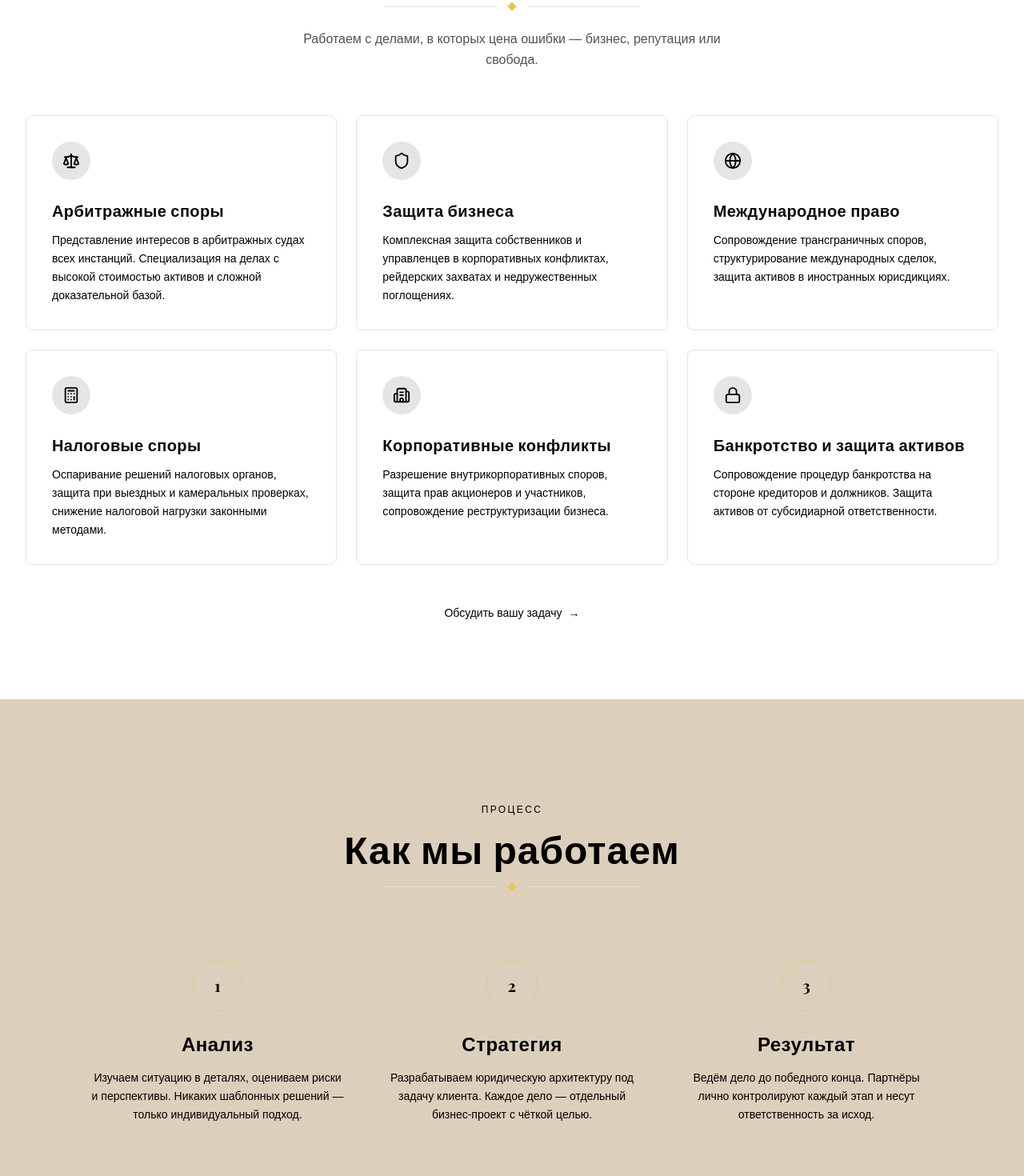
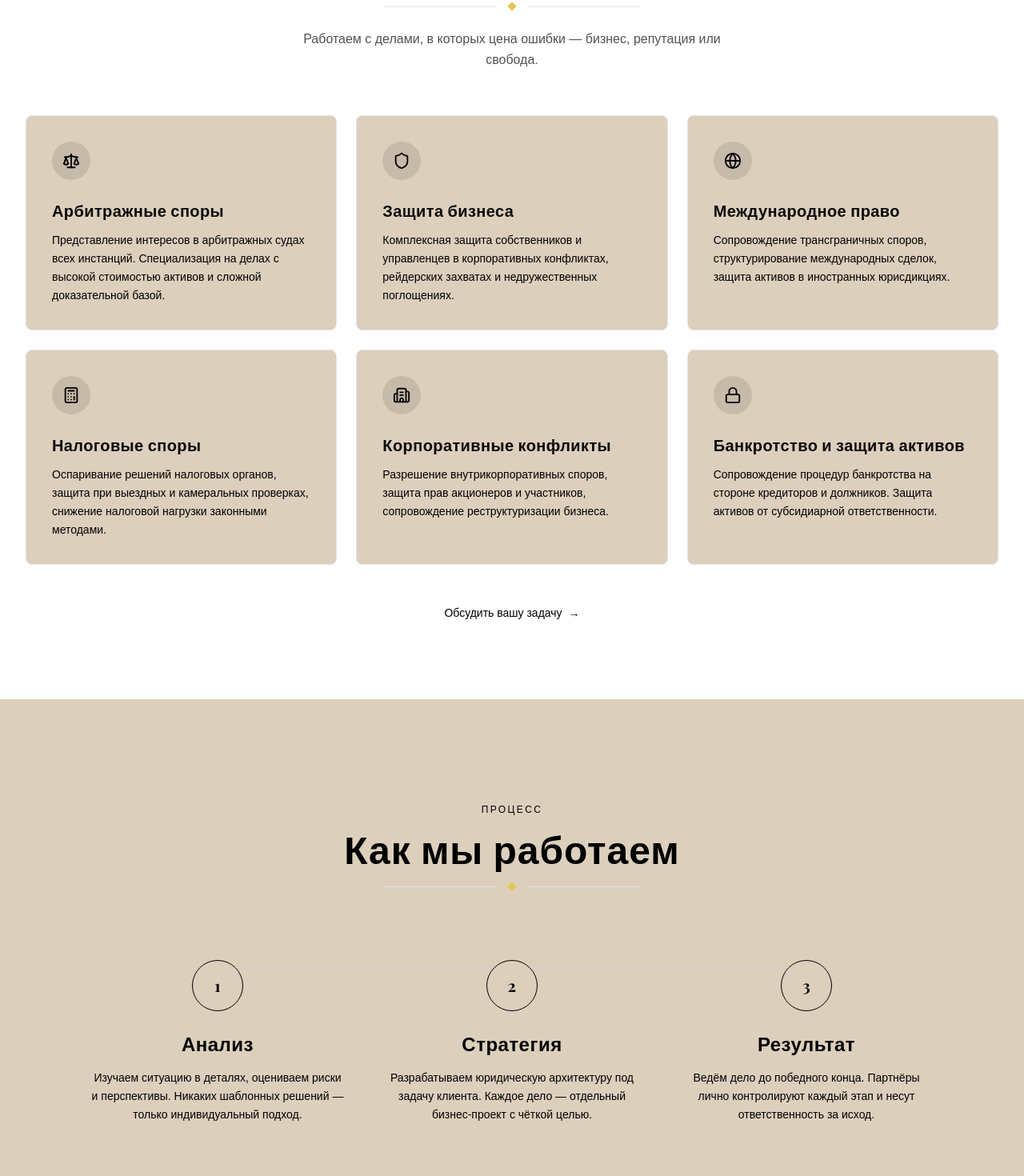
Before and after one commit to artempataga1-pixel/ships_project, a Next.js app in the folder demo-site/: page / in a window 1280 px wide. Shown: the part 2714-4184 px from the top of the page at 80% size. Built offline with nearby package versions, Linux system fonts and the light colour scheme; no server answers; a web font is replaced by a local one.

Commit message:
Косметика: бежевые карточки, белые кейсы, чёрные акценты в отзывах и процессе

```diff
--- a/demo-site/src/app/globals.css
+++ b/demo-site/src/app/globals.css
@@ -34,7 +34,7 @@
   --dark-text-10:       rgba(0, 0, 0, 0.10);
   --light-section-bg:   #ffffff;
   --light-section-text: #0a0a0a;
-  --card-bg:            #ffffff;
+  --card-bg:            #dccfbc;
 }
 
 /* Тёмная тема */
--- a/demo-site/src/components/sections/CasesSection.tsx
+++ b/demo-site/src/components/sections/CasesSection.tsx
@@ -26,7 +26,7 @@ export function CasesSection() {
       <div className="mt-12 text-center">
         <a
           href="#contact"
-          className="inline-flex items-center gap-2 text-sm text-gold/70 hover:text-gold transition-colors"
+          className="inline-flex items-center gap-2 text-sm transition-colors" style={{ color: "var(--dark-text-100)" }}
         >
           Обсудить вашу ситуацию
           <span aria-hidden>→</span>
--- a/demo-site/src/components/sections/HowWeWorkSection.tsx
+++ b/demo-site/src/components/sections/HowWeWorkSection.tsx
@@ -20,7 +20,7 @@ export function HowWeWorkSection() {
         {HOW_WE_WORK.map((step, idx) => (
           <div key={step.step} className="relative flex flex-col items-center text-center px-6 py-8">
             {/* Номер шага */}
-            <div className="relative z-10 w-16 h-16 rounded-full border border-gold/40 flex items-center justify-center mb-6" style={{ background: "var(--dark-section-bg)" }}>
+            <div className="relative z-10 w-16 h-16 rounded-full border flex items-center justify-center mb-6" style={{ background: "var(--dark-section-bg)", borderColor: "var(--dark-text-100)" }}>
               <span className="font-display text-xl font-bold" style={{ color: "var(--dark-text-100)" }}>{step.step}</span>
             </div>
 
--- a/demo-site/src/components/sections/TestimonialsSection.tsx
+++ b/demo-site/src/components/sections/TestimonialsSection.tsx
@@ -21,7 +21,7 @@ export function TestimonialsSection() {
             style={{ background: "var(--dark-card-bg)", border: "1px solid var(--dark-text-10)" }}
           >
             {/* Кавычки */}
-            <div className="text-gold/30 font-display text-5xl leading-none select-none">&ldquo;</div>
+            <div className="font-display text-5xl leading-none select-none" style={{ color: "var(--dark-text-100)" }}>&ldquo;</div>
 
             <p className="text-sm leading-relaxed flex-1 -mt-4" style={{ color: "var(--dark-text-100)" }}>{t.text}</p>
 
--- a/demo-site/src/components/ui/CaseCard.tsx
+++ b/demo-site/src/components/ui/CaseCard.tsx
@@ -4,15 +4,15 @@ export function CaseCard({ caseItem }: { caseItem: Case }) {
   return (
     <div
       className="flex flex-col gap-4 p-6 sm:p-8 border border-gold/25 rounded-lg shadow-[0_0_15px_rgba(228,199,83,0.06)] hover:border-gold/55 hover:shadow-[0_0_25px_rgba(228,199,83,0.18)] transition-all duration-300"
-      style={{ background: "var(--card-bg)" }}
+      style={{ background: "var(--dark-card-bg)" }}
     >
-      <span className="text-xs font-medium uppercase tracking-widest text-gold">
+      <span className="text-xs font-medium uppercase tracking-widest" style={{ color: "var(--dark-text-100)" }}>
         {caseItem.category}
       </span>
       <h3 className="font-display text-xl font-semibold" style={{ color: "var(--dark-text-100)" }}>{caseItem.title}</h3>
       <p className="text-sm leading-relaxed flex-1" style={{ color: "var(--dark-text-100)" }}>{caseItem.summary}</p>
       <div className="pt-4 flex items-end justify-between gap-4" style={{ borderTop: "1px solid var(--dark-text-10)" }}>
-        <span className="font-display text-xl sm:text-2xl font-bold text-gold">{caseItem.amount}</span>
+        <span className="font-display text-xl sm:text-2xl font-bold" style={{ color: "var(--dark-text-100)" }}>{caseItem.amount}</span>
         <span className="text-xs text-right" style={{ color: "var(--dark-text-100)" }}>{caseItem.result}</span>
       </div>
     </div>
```
